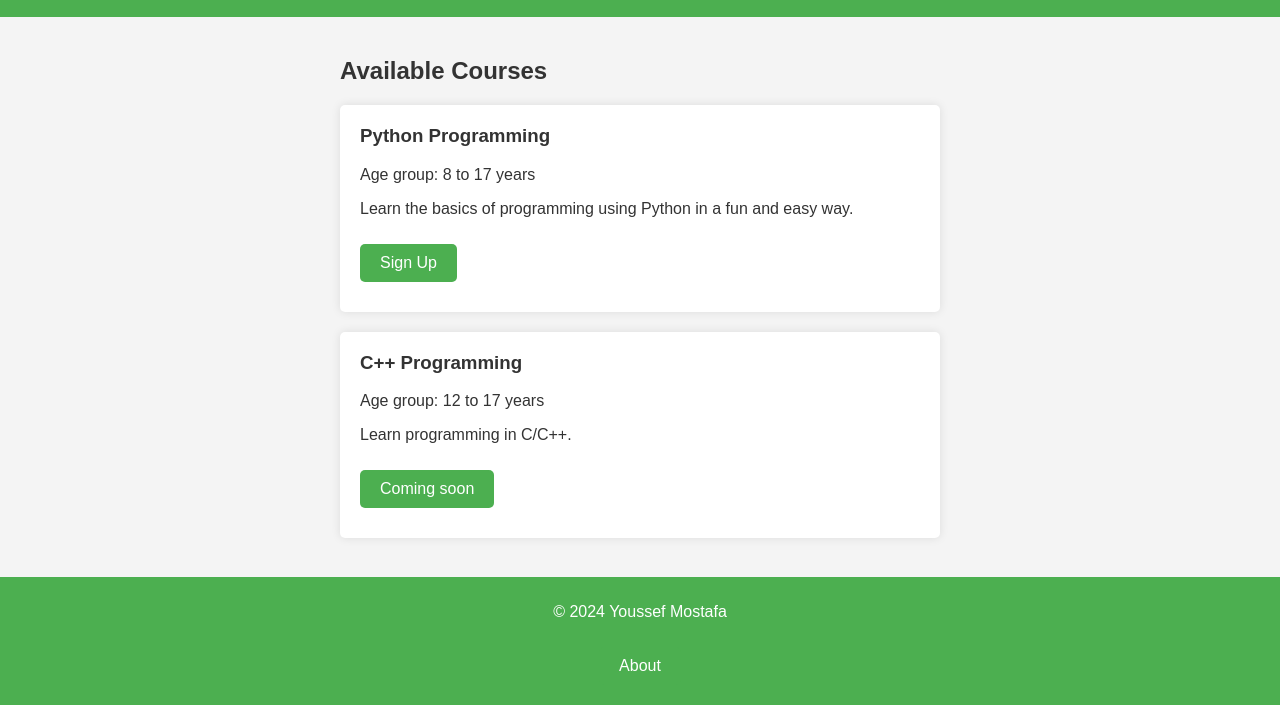
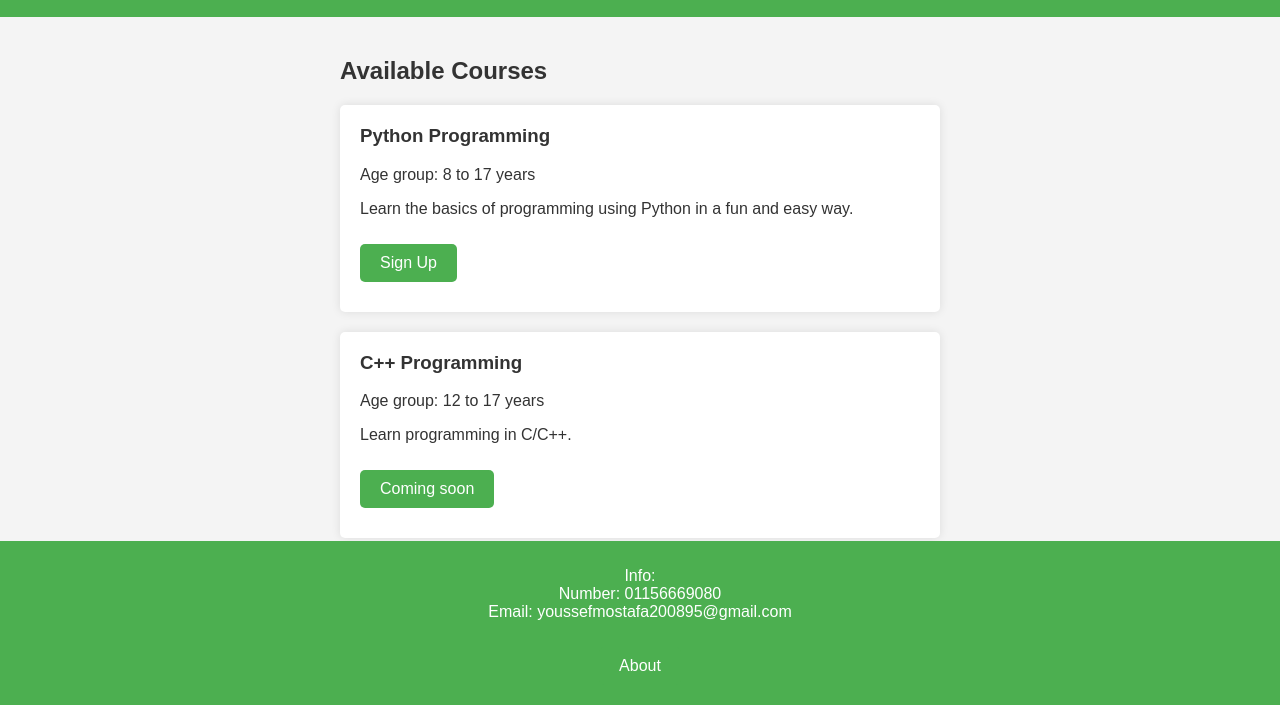
Before and after one commit to yousseftechdev/coursesignup, a plain HTML site: page index.html in a window 1280 px wide. Shown: the part 95-800 px from the top of the page. Drawn offline with Linux system fonts and the light colour scheme.

Commit message:
add info

```diff
--- a/index.html
+++ b/index.html
@@ -29,7 +29,10 @@
         </section>
     </main>
     <footer>
-        <p>&copy; 2024 Youssef Mostafa</p>
+        <p>Info:<br>
+            Number: 01156669080<br>
+            Email: youssefmostafa200895@gmail.com
+        </p>
         <button><a href="https://youssef-mostafa1534.github.io/NewModernPortfolio">About</a></button>
     </footer>
     <script src="script.js"></script>
```
